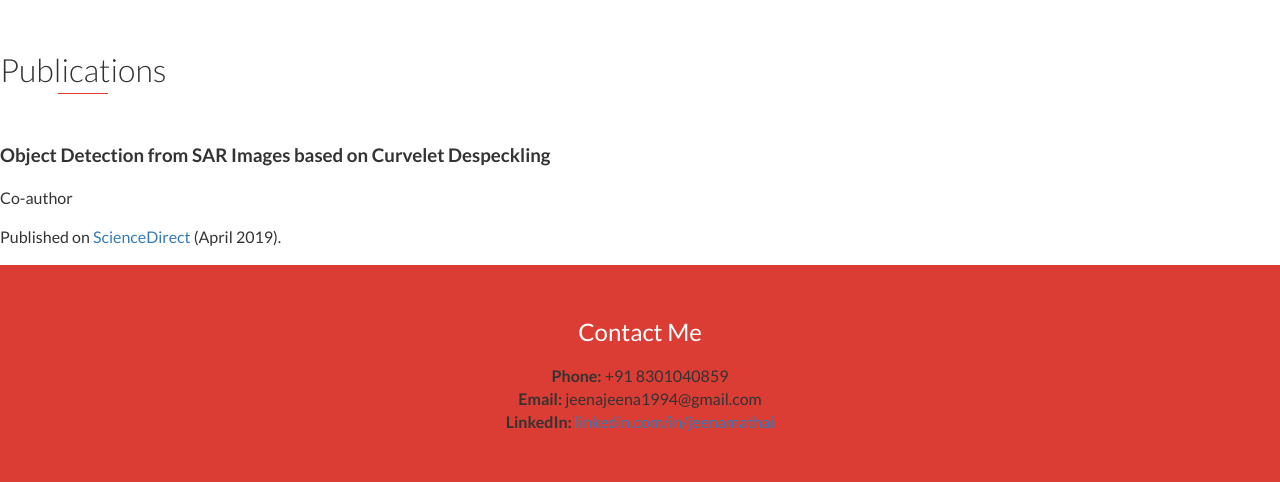
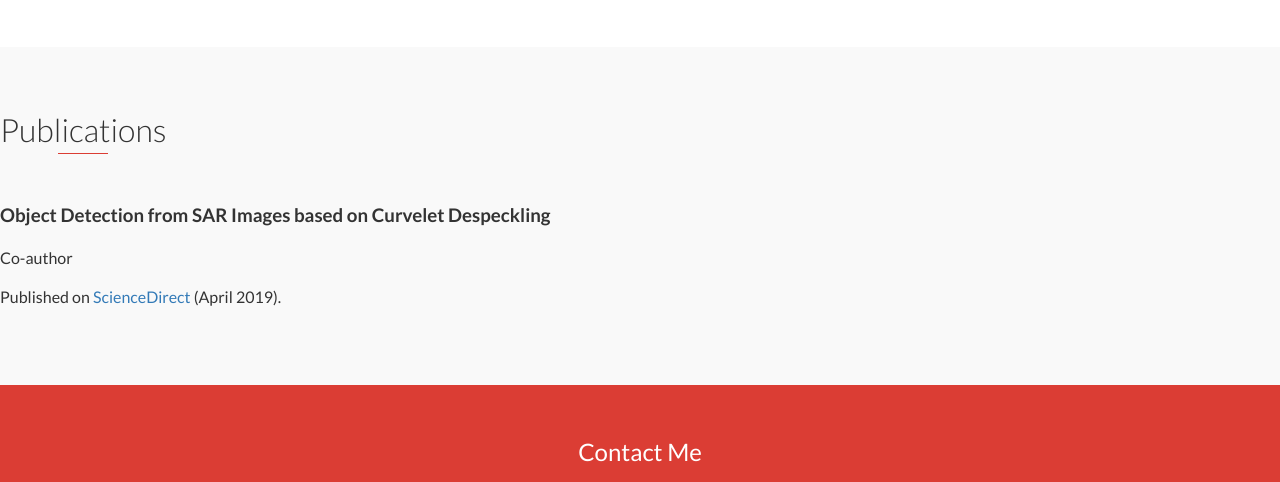
Before and after one commit to jeenajeena/portfolio, a website: page index.html in a window 1280 px wide. Shown: the part 2557-3039 px from the top of the page. Drawn offline with nearby package versions, Linux system fonts and the light colour scheme.

Commit message:
Update styles.css

```diff
--- a/css/styles.css
+++ b/css/styles.css
@@ -855,3 +855,8 @@ footer {
   color: #374054;
   margin-bottom: 50px
 }
+/* Publications Section */
+#publications {
+    padding: 60px 0;
+    background-color: #f9f9f9;
+}
```
